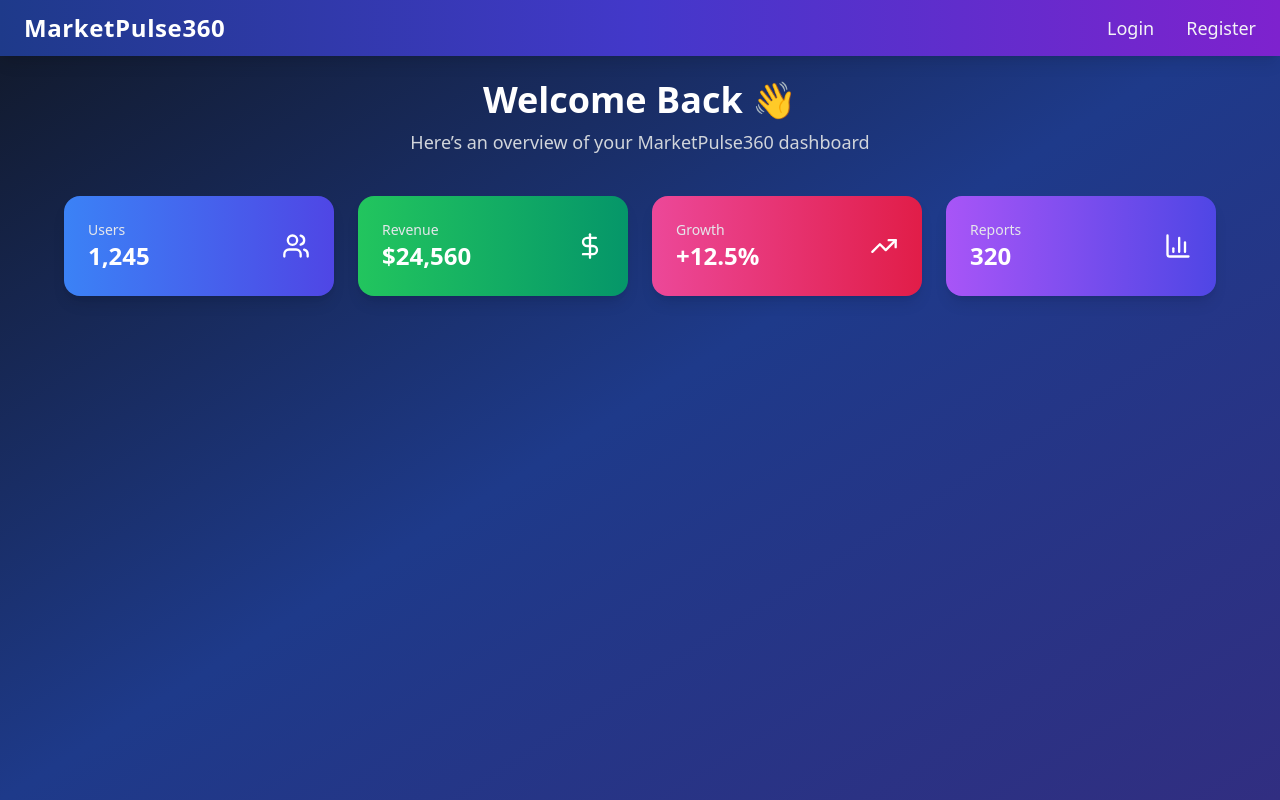
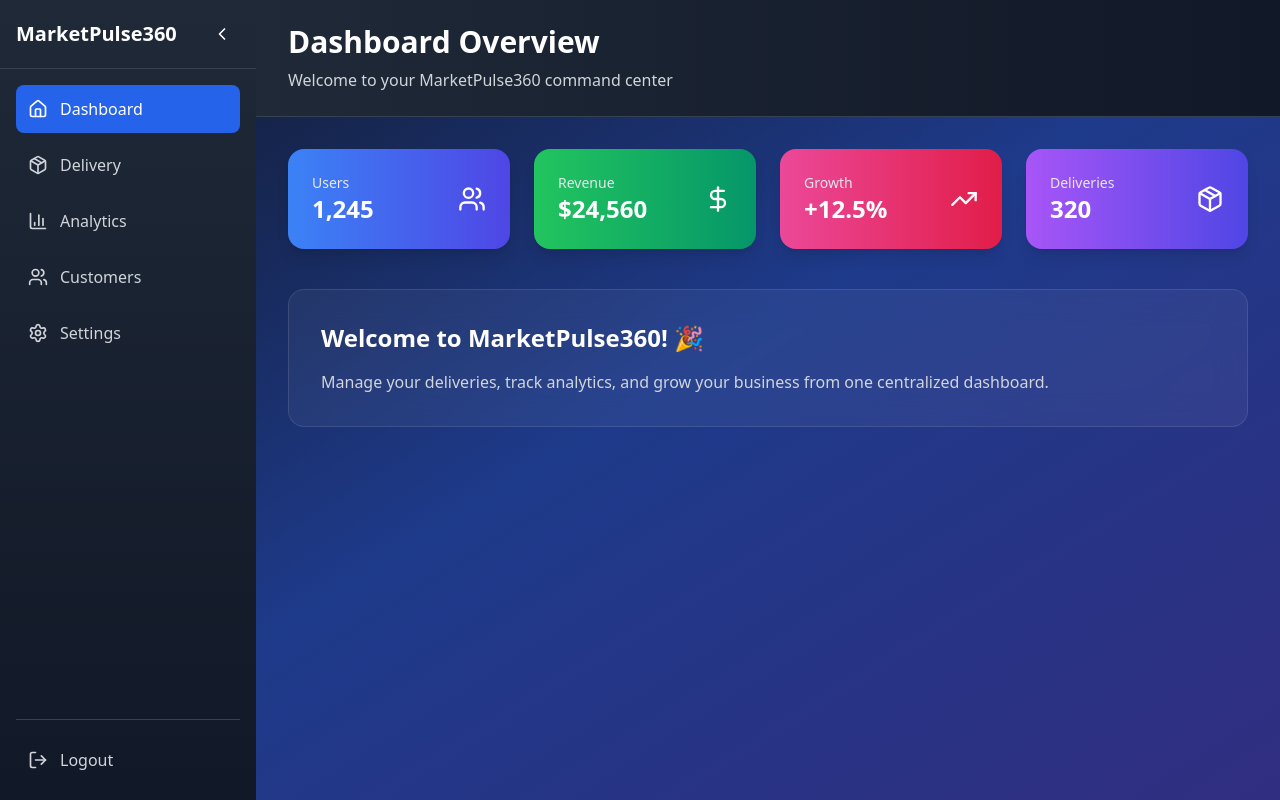
Before and after one commit to yuvraj-singh-0001/marketPulse360, a React (Create React App) app in the folder frontend/: page /dashboard in a window 1280 px wide. Built offline with nearby package versions, Linux system fonts and the light colour scheme.

Commit message:
fix problem and add side and also delivery  form

```diff
--- a/frontend/src/App.js
+++ b/frontend/src/App.js
@@ -7,14 +7,13 @@ import Dashboard from "./pages/Dashboard";
 function App() {
   return (
     <Router>
-      <Navbar />
       <Routes>
         {/* Default route → Login */}
         <Route path="/" element={<Navigate to="/login" replace />} />
 
-        <Route path="/login" element={<Login />} />
-        <Route path="/register" element={<Register />} />
-        <Route path="/dashboard" element={<Dashboard />} />
+        <Route path="/login" element={<><Navbar /><Login /></>} />
+        <Route path="/register" element={<><Navbar /><Register /></>} />
+        <Route path="/dashboard" element={<Dashboard />} /> {/* No Navbar here */}
       </Routes>
     </Router>
   );
--- /dev/null
+++ b/frontend/src/components/DeliveryForm.js
@@ -0,0 +1,100 @@
+import React from "react";
+
+function Delivery() {
+  return (
+    <div className="p-6">
+      {/* Page Header */}
+      <div>
+        <h1 className="text-3xl font-bold text-white">Delivery</h1>
+        <p className="text-gray-300">Manage your delivery operations</p>
+      </div>
+
+      {/* Form Card */}
+      <div className="mt-6 max-w-4xl mx-auto bg-white rounded-2xl shadow-xl p-8">
+        <h2 className="text-2xl font-semibold flex items-center gap-2">
+          📦 New Delivery Order
+        </h2>
+
+        <form className="mt-6 grid grid-cols-1 md:grid-cols-2 gap-6">
+          {/* Customer Name */}
+          <div>
+            <label className="block text-gray-700 font-medium mb-2">
+              Customer Name *
+            </label>
+            <input
+              type="text"
+              placeholder="Enter customer name"
+              className="w-full p-3 border border-gray-300 rounded-lg
+                         focus:ring-2 focus:ring-blue-500 focus:border-transparent
+                         text-gray-900 placeholder-gray-400"
+            />
+          </div>
+
+          {/* Email */}
+          <div>
+            <label className="block text-gray-700 font-medium mb-2">Email *</label>
+            <input
+              type="email"
+              placeholder="Enter email"
+              className="w-full p-3 border border-gray-300 rounded-lg
+                         focus:ring-2 focus:ring-blue-500 focus:border-transparent
+                         text-gray-900 placeholder-gray-400"
+            />
+          </div>
+
+          {/* Phone */}
+          <div>
+            <label className="block text-gray-700 font-medium mb-2">Phone *</label>
+            <input
+              type="tel"
+              placeholder="Enter phone number"
+              className="w-full p-3 border border-gray-300 rounded-lg
+                         focus:ring-2 focus:ring-blue-500 focus:border-transparent
+                         text-gray-900 placeholder-gray-400"
+            />
+          </div>
+
+          {/* Delivery Date */}
+          <div>
+            <label className="block text-gray-700 font-medium mb-2">
+              Delivery Date *
+            </label>
+            <input
+              type="date"
+              className="w-full p-3 border border-gray-300 rounded-lg
+                         focus:ring-2 focus:ring-blue-500 focus:border-transparent
+                         text-gray-900"
+            />
+          </div>
+
+          {/* Delivery Address */}
+          <div className="md:col-span-2">
+            <label className="block text-gray-700 font-medium mb-2">
+              Delivery Address *
+            </label>
+            <textarea
+              placeholder="Enter delivery address"
+              rows="3"
+              className="w-full p-3 border border-gray-300 rounded-lg
+                         focus:ring-2 focus:ring-blue-500 focus:border-transparent
+                         text-gray-900 placeholder-gray-400"
+            ></textarea>
+          </div>
+
+          {/* Submit Button */}
+          <div className="md:col-span-2 flex justify-end">
+            <button
+              type="submit"
+              className="px-6 py-3 bg-blue-600 text-white font-medium rounded-lg
+                         hover:bg-blue-700 transition duration-200 shadow-md"
+            >
+              Create Order
+            </button>
+          </div>
+        </form>
+      </div>
+    </div>
+  );
+}
+
+export default Delivery;
--- /dev/null
+++ b/frontend/src/components/sidebar.js
@@ -0,0 +1,113 @@
+import React, { useState } from "react";
+import { motion } from "framer-motion";
+import {
+  Home,
+  Package,
+  BarChart3,
+  Users,
+  Settings,
+  LogOut,
+  ChevronLeft,
+  ChevronRight
+} from "lucide-react";
+
+function Sidebar({ activeTab, setActiveTab }) {
+  const [isCollapsed, setIsCollapsed] = useState(false);
+
+  const menuItems = [
+    { id: 'dashboard', label: 'Dashboard', icon: <Home size={20} /> },
+    { id: 'delivery', label: 'Delivery', icon: <Package size={20} /> },
+    { id: 'analytics', label: 'Analytics', icon: <BarChart3 size={20} /> },
+    { id: 'customers', label: 'Customers', icon: <Users size={20} /> },
+    { id: 'settings', label: 'Settings', icon: <Settings size={20} /> },
+  ];
+
+  const handleLogout = () => {
+    localStorage.removeItem("user");
+    localStorage.removeItem("token");
+    window.location.href = "/login";
+  };
+
+  return (
+    <motion.div
+      initial={{ x: -300 }}
+      animate={{ x: 0 }}
+      className={`bg-gradient-to-b from-gray-800 to-gray-900 text-white h-screen fixed left-0 top-0 ${
+        isCollapsed ? 'w-16' : 'w-64'
+      } transition-all duration-300 z-50`}
+    >
+      {/* Sidebar Header */}
+      <div className="p-4 border-b border-gray-700">
+        <div className="flex items-center justify-between">
+          {!isCollapsed && (
+            <motion.h1
+              initial={{ opacity: 0 }}
+              animate={{ opacity: 1 }}
+              className="text-xl font-bold text-white"
+            >
+              MarketPulse360
+            </motion.h1>
+          )}
+          <button
+            onClick={() => setIsCollapsed(!isCollapsed)}
+            className="p-2 rounded-lg hover:bg-gray-700 transition"
+          >
+            {isCollapsed ? <ChevronRight size={20} /> : <ChevronLeft size={20} />}
+          </button>
+        </div>
+      </div>
+
+      {/* Navigation Menu */}
+      <nav className="p-4">
+        <ul className="space-y-2">
+          {menuItems.map((item) => (
+            <li key={item.id}>
+              <button
+                onClick={() => setActiveTab(item.id)}
+                className={`w-full flex items-center p-3 rounded-lg transition-all ${
+                  activeTab === item.id
+                    ? 'bg-blue-600 text-white'
+                    : 'text-gray-300 hover:bg-gray-700 hover:text-white'
+                }`}
+              >
+                <span className="flex-shrink-0">{item.icon}</span>
+                {!isCollapsed && (
+                  <motion.span
+                    initial={{ opacity: 0 }}
+                    animate={{ opacity: 1 }}
+                    className="ml-3 font-medium"
+                  >
+                    {item.label}
+                  </motion.span>
+                )}
+              </button>
+            </li>
+          ))}
+        </ul>
+      </nav>
+
+      {/* User Info & Logout */}
+      <div className="absolute bottom-4 left-0 right-0 px-4">
+        <div className="border-t border-gray-700 pt-4">
+          <button
+            onClick={handleLogout}
+            className="w-full flex items-center p-3 rounded-lg text-gray-300 hover:bg-gray-700 hover:text-white transition"
+          >
+            <LogOut size={20} />
+            {!isCollapsed && (
+              <motion.span
+                initial={{ opacity: 0 }}
+                animate={{ opacity: 1 }}
+                className="ml-3 font-medium"
+              >
+                Logout
+              </motion.span>
+            )}
+          </button>
+        </div>
+      </div>
+    </motion.div>
+  );
+}
+
+export default Sidebar;
--- a/frontend/src/pages/Dashboard.jsx
+++ b/frontend/src/pages/Dashboard.jsx
@@ -1,36 +1,43 @@
-import React from "react";
+import React, { useState } from "react";
 import { motion } from "framer-motion";
-import { BarChart3, Users, TrendingUp, DollarSign } from "lucide-react";
+import { BarChart3, Users, TrendingUp, DollarSign, Package } from "lucide-react";
+import Sidebar from "../components/sidebar";
+import DeliveryForm from "../components/DeliveryForm";
 
 function Dashboard() {
+  const [activeTab, setActiveTab] = useState("dashboard");
+  const user = JSON.parse(localStorage.getItem("user"));
+
   const stats = [
     { title: "Users", value: "1,245", icon: <Users size={28} />, color: "from-blue-500 to-indigo-600" },
     { title: "Revenue", value: "$24,560", icon: <DollarSign size={28} />, color: "from-green-500 to-emerald-600" },
     { title: "Growth", value: "+12.5%", icon: <TrendingUp size={28} />, color: "from-pink-500 to-rose-600" },
-    { title: "Reports", value: "320", icon: <BarChart3 size={28} />, color: "from-purple-500 to-indigo-600" },
+    { title: "Deliveries", value: "320", icon: <Package size={28} />, color: "from-purple-500 to-indigo-600" },
   ];
 
+  const renderContent = () => {
+    switch (activeTab) {
+      case "delivery":
         return (
-    <div className="min-h-screen bg-gradient-to-br from-gray-900 via-blue-900 to-indigo-900 text-white pt-20 px-6">
-      {/* Header */}
           <motion.div
-        initial={{ opacity: 0, y: -20 }}
+            initial={{ opacity: 0, y: 20 }}
             animate={{ opacity: 1, y: 0 }}
             transition={{ duration: 0.6 }}
-        className="max-w-6xl mx-auto text-center mb-10"
           >
-        <h1 className="text-4xl font-extrabold">Welcome Back 👋</h1>
-        <p className="mt-2 text-gray-300 text-lg">
-          Here’s an overview of your MarketPulse360 dashboard
-        </p>
+            <DeliveryForm />
           </motion.div>
+        );
 
+      case "dashboard":
+      default:
+        return (
+          <>
             {/* Stats Cards */}
             <motion.div
               initial={{ opacity: 0 }}
               animate={{ opacity: 1 }}
               transition={{ duration: 0.6, delay: 0.3 }}
-        className="grid grid-cols-1 sm:grid-cols-2 lg:grid-cols-4 gap-6 max-w-6xl mx-auto"
+              className="grid grid-cols-1 sm:grid-cols-2 lg:grid-cols-4 gap-6 mb-10"
             >
               {stats.map((item, i) => (
                 <motion.div
@@ -46,6 +53,55 @@ function Dashboard() {
                 </motion.div>
               ))}
             </motion.div>
+
+            {/* Welcome Message */}
+            <motion.div
+              initial={{ opacity: 0 }}
+              animate={{ opacity: 1 }}
+              transition={{ duration: 0.6, delay: 0.6 }}
+              className="bg-white/5 backdrop-blur-lg rounded-2xl p-8 border border-white/10"
+            >
+              <h2 className="text-2xl font-bold mb-4">Welcome to MarketPulse360! 🎉</h2>
+              <p className="text-gray-300">
+                Manage your deliveries, track analytics, and grow your business from one centralized dashboard.
+              </p>
+            </motion.div>
+          </>
+        );
+    }
+  };
+
+  return (
+    <div className="min-h-screen bg-gradient-to-br from-gray-900 via-blue-900 to-indigo-900 text-white flex">
+      {/* Sidebar */}
+      <Sidebar activeTab={activeTab} setActiveTab={setActiveTab} />
+
+      {/* Main Content */}
+      <div className="flex-1 ml-64"> {/* Remove padding from here */}
+        {/* Header - Moved to top */}
+        <div className="bg-gradient-to-r from-gray-800 to-gray-900 border-b border-gray-700 px-8 py-6">
+          <motion.div
+            initial={{ opacity: 0, y: -10 }}
+            animate={{ opacity: 1, y: 0 }}
+            transition={{ duration: 0.6 }}
+          >
+            <h1 className="text-3xl font-extrabold capitalize mb-2">
+              {activeTab === 'dashboard' ? 'Dashboard Overview' : activeTab}
+            </h1>
+            <p className="text-gray-300">
+              {activeTab === 'dashboard'
+                ? "Welcome to your MarketPulse360 command center"
+                : `Manage your ${activeTab} operations efficiently`
+              }
+            </p>
+          </motion.div>
+        </div>
+
+        {/* Content Area - Now starts immediately after header */}
+        <div className="p-8">
+          {renderContent()}
+        </div>
+      </div>
     </div>
   );
 }
```
Also changed, not shown: 1 other file (tests, documents, lock files or other folders). Lines whose indentation alone changed are shown as unchanged.
